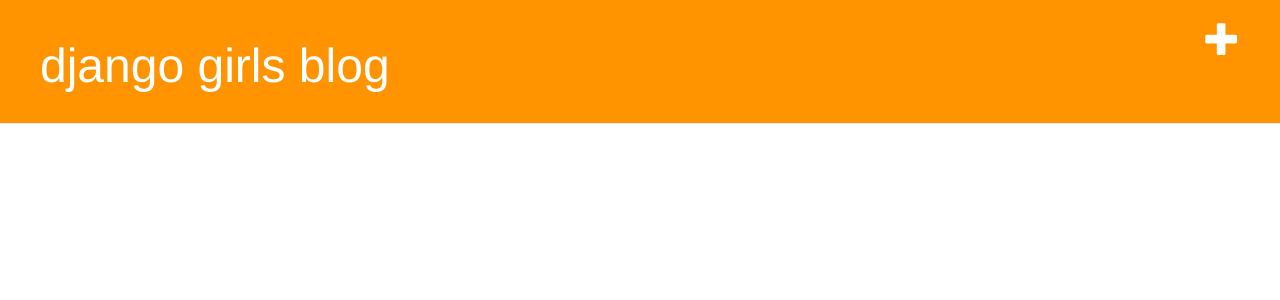
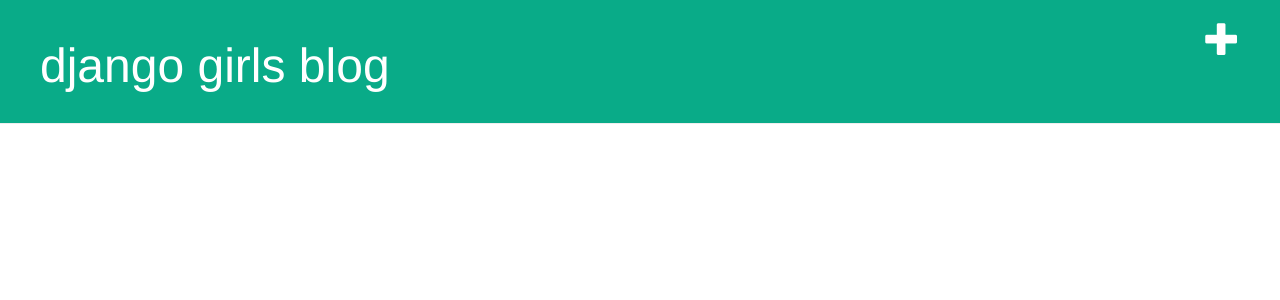
Before and after one commit to erabera/my-first-blog, a Django app: page / in a window 1280 px wide. Shown: the top 300 px of the page. Run offline with Django 3.2, Linux system fonts and the light colour scheme; data that the repository does not hold is empty; some libraries are stand-ins or nearby versions.

Commit message:
Changed background color and font

```diff
--- a/blog/static/css/blog.css
+++ b/blog/static/css/blog.css
@@ -1,5 +1,5 @@
 .page-header {
-    background-color: #ff9400;
+    background-color: #09AB88;
     margin-top: 0;
     padding: 20px 20px 20px 40px;
 }
```
